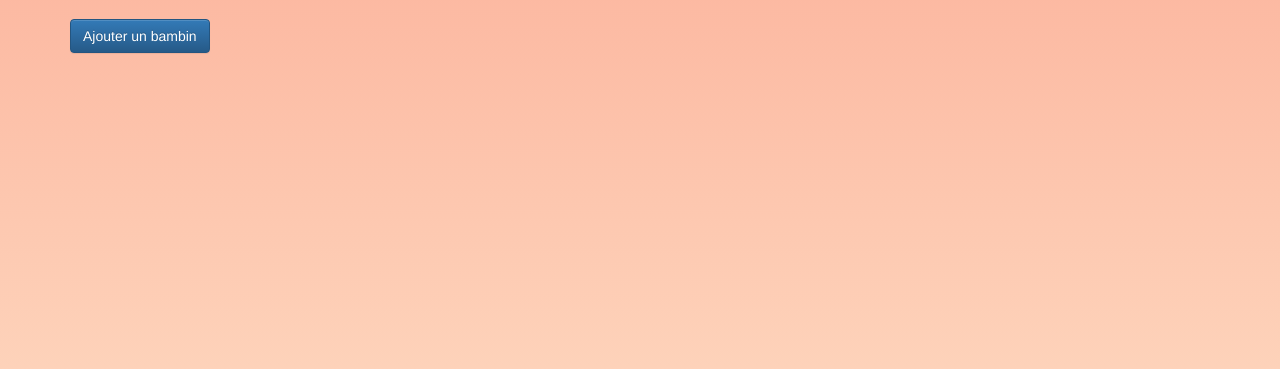
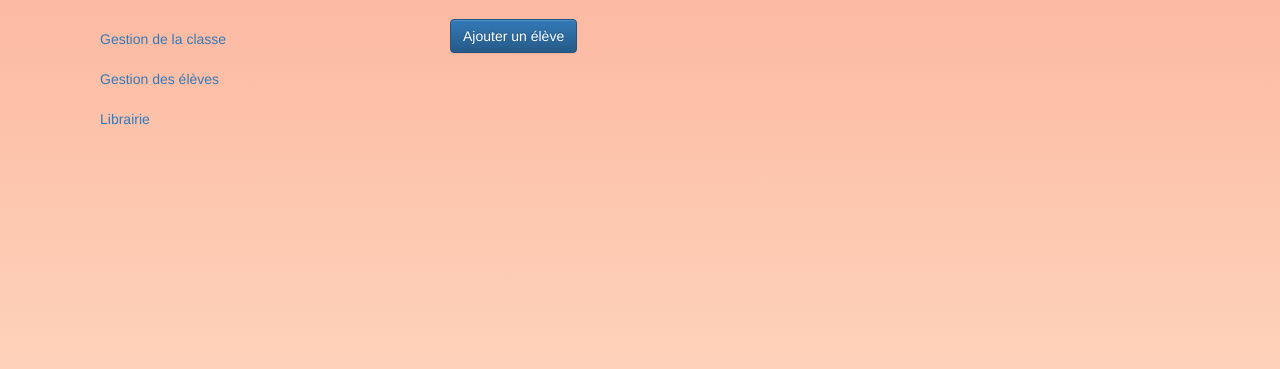
Before and after one commit to PLI-Octavia/OctaviaOld, a Django app: page /course/1/edit/ in a window 1280 px wide. Shown: the part 51-420 px from the top of the page. Run offline with Django 3.2, Linux system fonts and the light colour scheme; some libraries are stand-ins or nearby versions.

```diff
--- a/app/templates/base.html
+++ b/app/templates/base.html
@@ -10,6 +10,7 @@
 
     <link rel="stylesheet" href='{% static "css/normalize.css" %}'>
     <link rel="stylesheet" href='{% static "css/student_login.css" %}'>
+    <link rel="stylesheet" href='{% static "css/course.css" %}'>
     <link rel="stylesheet" href='{% static "css/teacher.css" %}'>
 
 </head>
--- a/app/templates/courses/edit.html
+++ b/app/templates/courses/edit.html
@@ -11,6 +11,27 @@
 
 {% endfor %}
 
-<a href="/student/create/" class="btn btn-primary" role="button">Ajouter un bambin</a>
+<div class="col-xs-4">
+            <nav id="spy">
+                <ul class="sidebar-nav nav">
+                    <li class="sidebar-brand">
+                        <a href="/course/{{course_id}}/param/"><span class="fa fa-home solo">Gestion de la classe</span></a>
+                    </li>
+                    <li>
+                        <a href="/student/create/" data-scroll>
+                            <span class="fa fa-anchor solo">Gestion des élèves</span>
+                        </a>
+                    </li>
+                    <li>
+                        <a href="#anch2" data-scroll>
+                            <span class="fa fa-anchor solo">Librairie</span>
+                        </a>
+                    </li>
+                </ul>
+            </nav>
+        </div>
 
+<div class="row">
+	<a href="/student/create/" class="btn btn-primary" role="button">Ajouter un élève</a>
+</div>
 {% endblock %}
--- a/app/urls.py
+++ b/app/urls.py
@@ -21,6 +21,8 @@ course_urls = [
     url(r'^/?$', course.see, name='courses'),
     url(r'^create/?$', course.create, name='courses_create'),
     url(r'^store/?$', course.store, name='courses_store'),
+    url(r'^update/?$', course.update, name='courses_update'),
+    url(r'^(?P<course_id>\d+)/param/?$', course.param, name='courses_param'),
     url(r'^(?P<course_id>\d+)/edit/?$', course.edit, name='courses_edit'),
     url(r'^delete/(?P<course_id>\d+)/?$', course.delete, name='courses_delete'),
 ]
--- a/app/views/course.py
+++ b/app/views/course.py
@@ -30,13 +30,21 @@ def store(request):
 
 def edit(request, course_id):
 	users = UserCourse.objects.filter(course=course_id)
-	print(users)
 
-	return render(request, TEMPLATES_PATH + 'edit.html', {'users': users})
+	return render(request, TEMPLATES_PATH + 'edit.html', {'users': users, 'course_id': course_id})
+
+def param(request, course_id):
+	course = Course.objects.get(pk=course_id)
+	return render(request, TEMPLATES_PATH + 'param.html', {'course': course})
 
 def delete(request, course_id):
 	courseToHide = UserCourse.objects.get(pk=course_id)
-	print(courseToHide)
 	courseToHide.active = 0
 	courseToHide.save()
 	return redirect('courses')
+
+def update(request):
+	course = Course.objects.get(pk=request.POST['course_id'])
+	course.name = request.POST['name']
+	course.save()
+	return redirect('/course/'+str(request.POST['course_id'])+'/edit/')
```
Also changed, not shown: app/templates/courses/param.html (added, +17 -0 lines), app/static/css/course.css (added).
